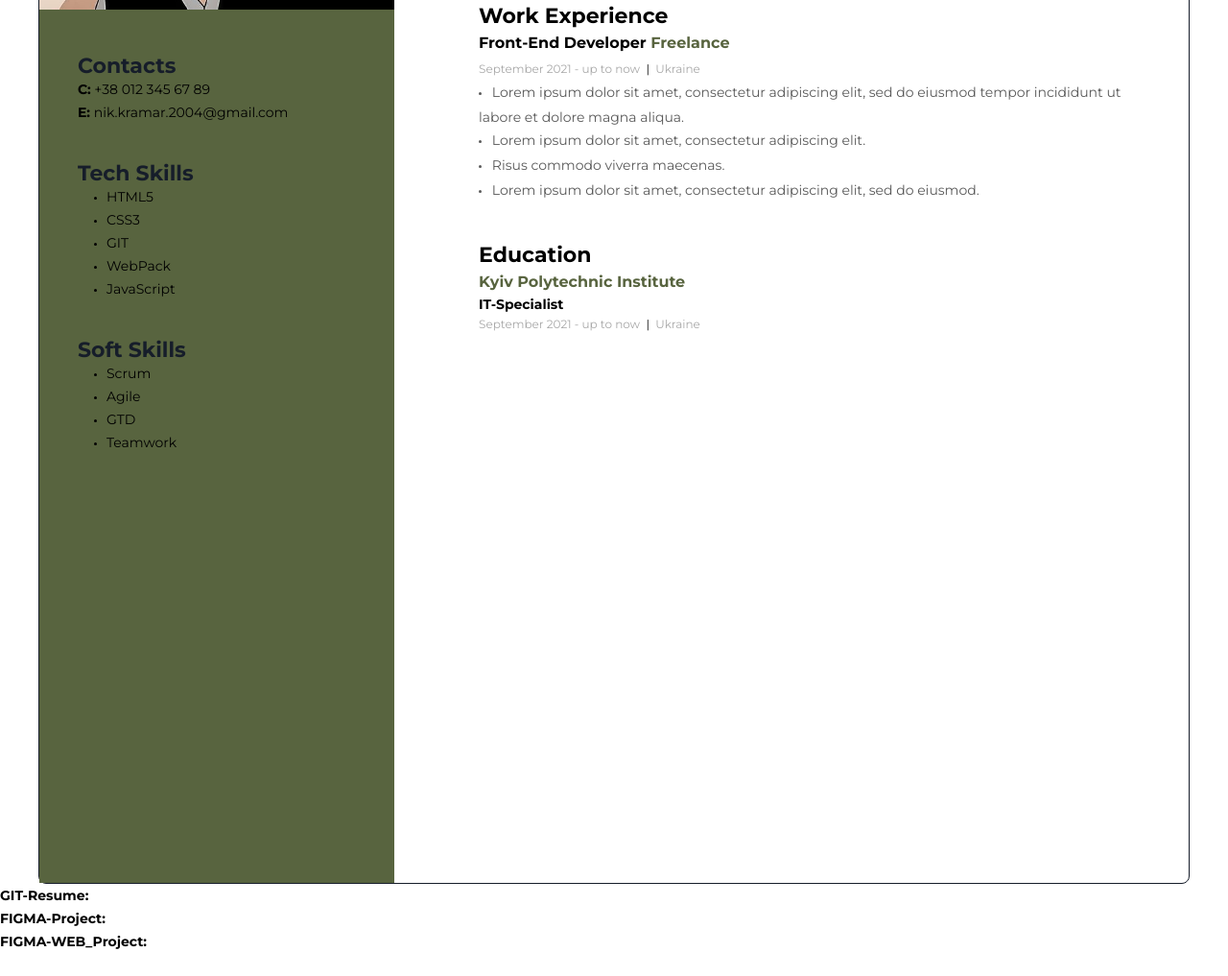
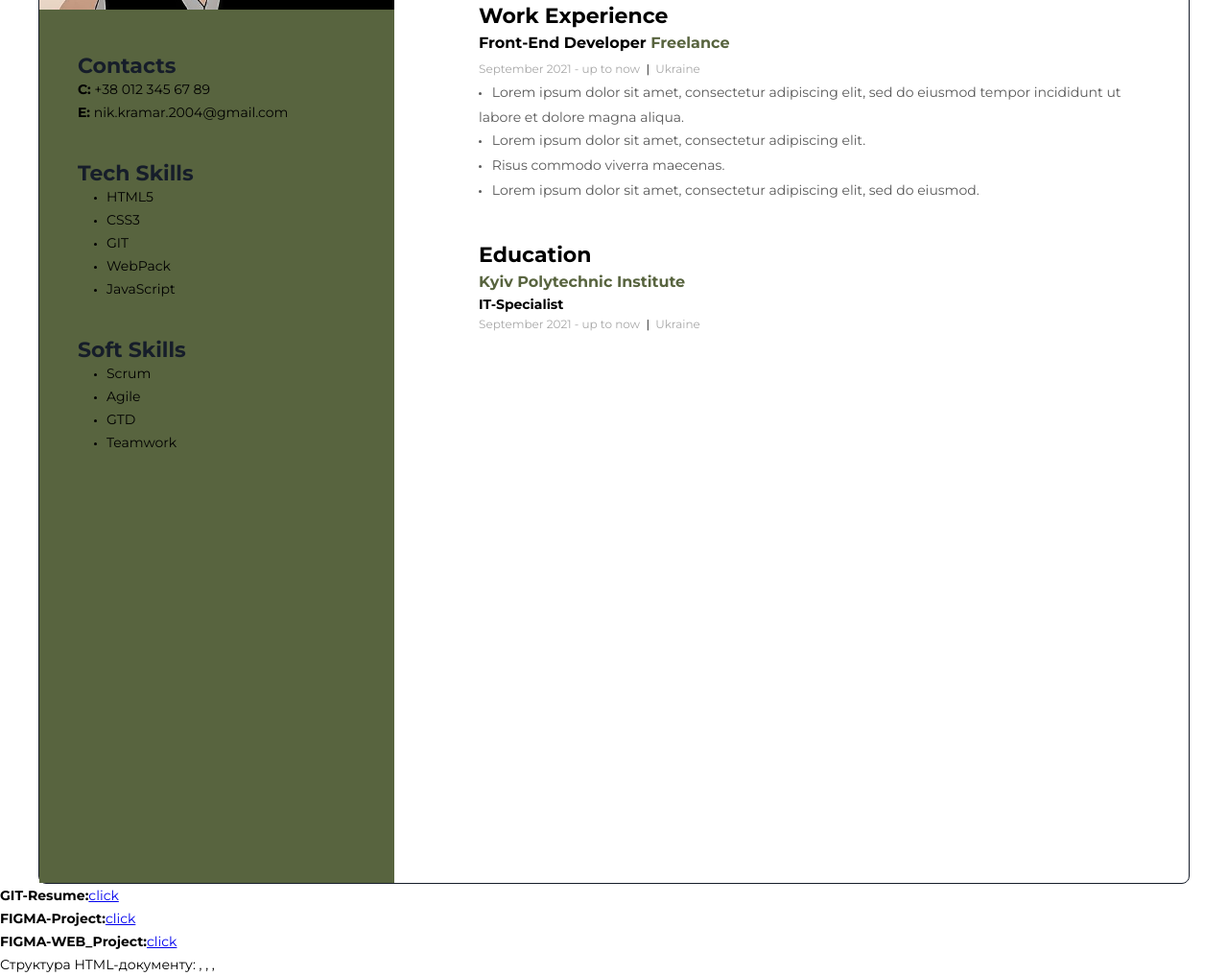
Before and after one commit to ouheaddd/WEB-LAB1, a plain HTML site: page index.html in a window 1280 px wide. Shown: the part 545-1562 px from the top of the page at 96% size. Before the commit the page ends 1538 px from the top, so only its background shows below. Drawn offline with Linux system fonts and the light colour scheme.

Commit message:
Update index.html

```diff
--- a/index.html
+++ b/index.html
@@ -94,9 +94,20 @@
 
     <div class="posylanya">
         <ul class="list">
-            <li class="item"><b>GIT-Resume:</b><a href=""></a></li>
-            <li class="item"><b>FIGMA-Project:</b><a href=""></a></li>
-            <li class="item"><b>FIGMA-WEB_Project:</b><a href=""></a></li>
+            <li class="item"><b>GIT-Resume:</b><a href="https://github.com/ouheaddd/resume" target="_blank">click</a></li>
+            <li class="item"><b>FIGMA-Project:</b><a href="https://www.figma.com/design/WK0wIuLDkocvbdIEg4BBfp/Untitled?node-id=0-1&t=VtEnmqrcrfZyPCXv-1" target="_blank">click</a></li>
+            <li class="item"><b>FIGMA-WEB_Project:</b><a href="https://www.figma.com/design/k1OI1NHrGJXRqtImzp0ftG/Solar?node-id=0-1&t=G8x4NsHNDGsZHIR9-1" target="_blank">click</a></li>
+        </ul>
+    </div>
+
+    <div class="vid">
+        <ul>
+            <li>Структура HTML-документу: <!DOCTYPE html>, <html>, <head>, <title>, <body></li>
+            <li>Визначення тега: тег в HTML - це елемент розмітки, який визначає структуру та вміст веб-сторінки</li>
+            <li>Теги для роботи з таблицями: <table>, <tr>, <td>, <thead>, <tbody>, <tfoot>, <th></li>
+            <li>Теги для роботи з зображеннями: <img>, <figure> </li>
+            <li>Теги для роботи зі списками: <ul>, <ol>, <li>, <dl></dl></li>
+            <li>Засоби опису таблиць в HTML: <table>, <caption>, <colgroup>, <col>, <thead>, <tfoot>, <tbody>, <tr>, <th>, <td></li>
         </ul>
     </div>
 
```
